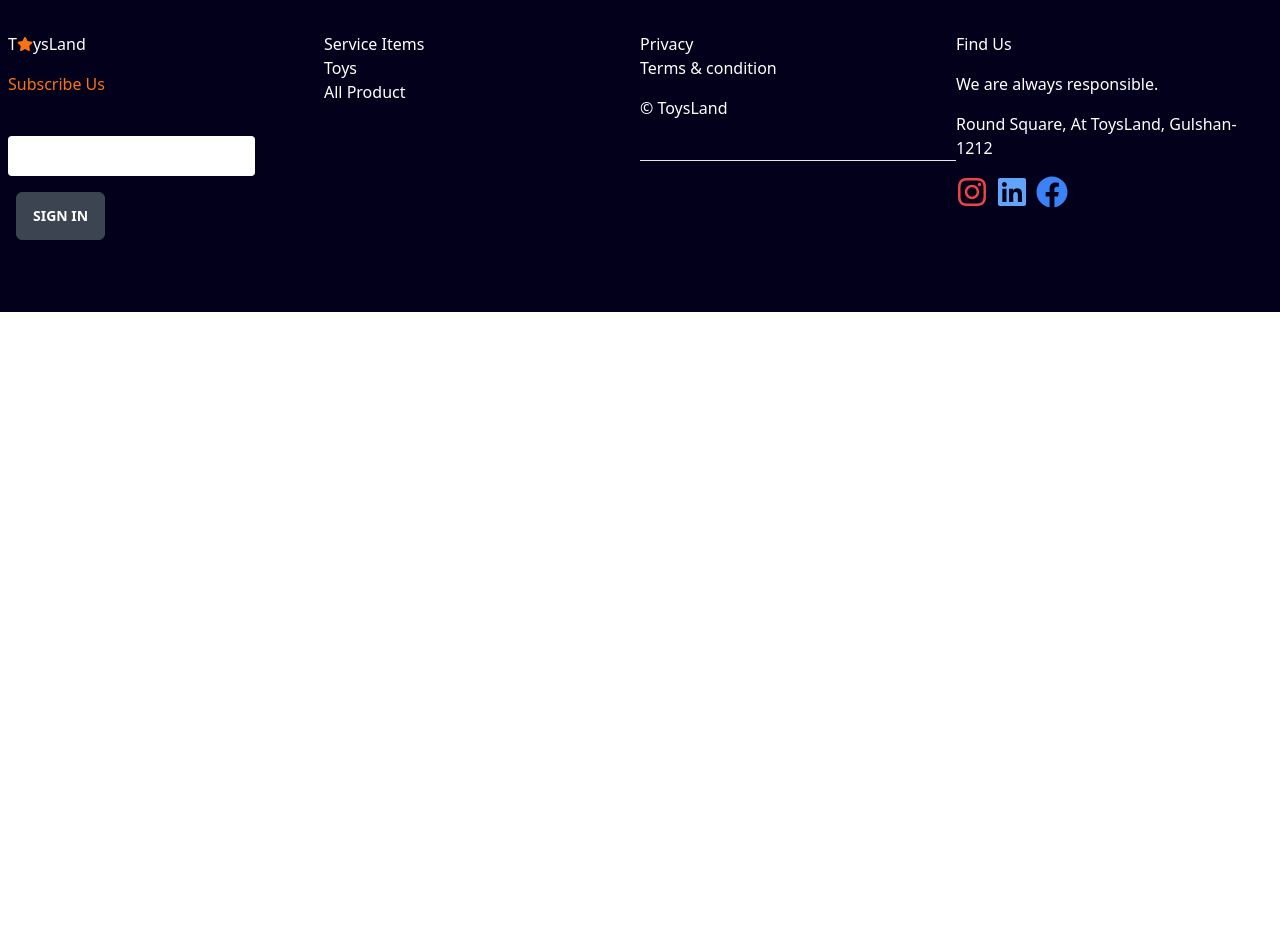
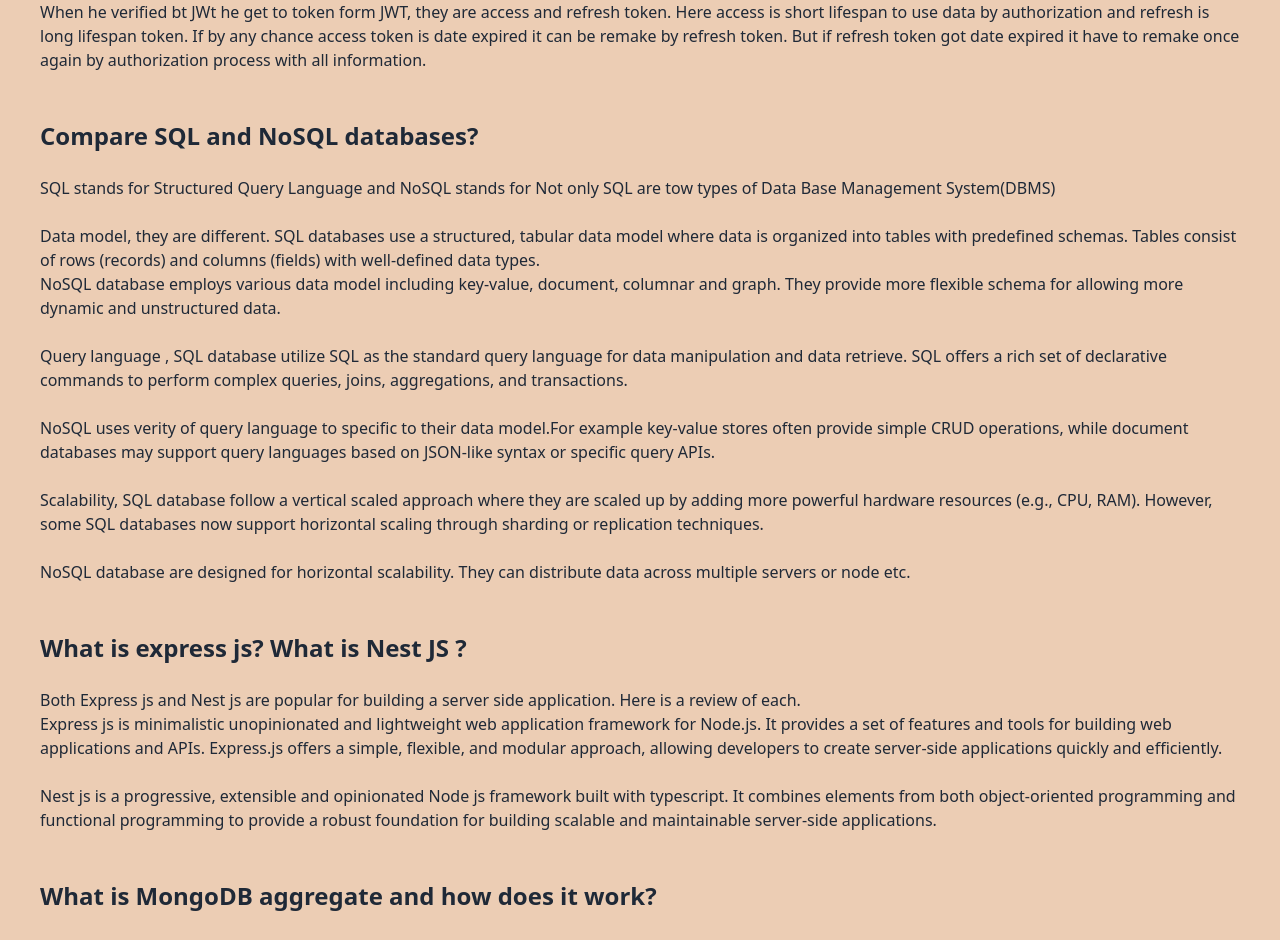
Before and after one commit to HimaloyAshis/ToysLand-client-side, a React (Vite) app: page /blog in a window 1280 px wide. Shown: the part 368-1308 px from the top of the page. Before the commit the page ends 800 px from the top, so only its background shows below. Built offline with nearby package versions, Linux system fonts and the light colour scheme; no server answers.

Commit message:
icon and star added

```diff
--- a/index.html
+++ b/index.html
@@ -10,11 +10,20 @@
   <link rel="preconnect" href="https://fonts.googleapis.com">
   <link rel="preconnect" href="https://fonts.gstatic.com" crossorigin>
   <link href="https://fonts.googleapis.com/css2?family=Open+Sans:wght@500&display=swap" rel="stylesheet">
+
+  <!-- aos animation -->
+  <link rel="stylesheet" href="https://unpkg.com/aos@next/dist/aos.css" />
 </head>
 
 <body>
   <div id="root"></div>
   <script type="module" src="/src/main.jsx"></script>
+
+  <!-- aos animation -->
+  <script src="https://unpkg.com/aos@next/dist/aos.js"></script>
+  <script>
+    AOS.init();
+  </script>
 </body>
 
 </html>
--- a/package.json
+++ b/package.json
@@ -10,6 +10,7 @@
     "preview": "vite preview"
   },
   "dependencies": {
+    "aos": "^2.3.4",
     "daisyui": "^2.51.6",
     "dotenv": "^16.0.3",
     "firebase": "^9.22.0",
@@ -17,6 +18,7 @@
     "react-dom": "^18.2.0",
     "react-hook-form": "^7.43.9",
     "react-icons": "^4.8.0",
+    "react-rating": "^2.0.5",
     "react-router-dom": "^6.11.2",
     "react-tabs": "^6.0.1",
     "react-toastify": "^9.1.3",
--- a/src/Pages/Blog/Blog.css
+++ b/src/Pages/Blog/Blog.css
@@ -0,0 +1,3 @@
+.questionBGC{
+    background-color: #ECCDB4;
+}
--- a/src/Pages/Blog/Blog.jsx
+++ b/src/Pages/Blog/Blog.jsx
@@ -3,12 +3,52 @@
 
 const Blog = () => {
     return (
-        <div className='p-10'>
+        <div className=' questionBGC p-10'>
             <h2 className='text-4xl font-bold text-center py-5'>Question and answer part</h2>
-            <div className=''>
+            <div className='py-10'>
                 <h1 className='text-2xl font-semibold'>What is an access token and refresh token? How do they work and where should we store them on the client-side?</h1>
                 <br />
-                <p></p>
+                <p>Here is taking about JWT, a process to verified the valid user, stands for Json Web Token. When a user need data from website user might be verified by JWT. When he verified bt JWt he get to token form JWT, they are access and refresh token. Here access is short lifespan to use data by authorization and refresh is long lifespan token. If by any chance access token is date expired it can be remake by refresh token. But if refresh token got date expired it have to remake once again by authorization process with all information. </p>
+                <br />
+                <br />
+
+                <h1 className='text-2xl font-semibold'>Compare SQL and NoSQL databases?</h1>
+                <br />
+                <p>
+                    SQL stands for Structured Query Language and NoSQL stands for Not only SQL are tow types of Data Base Management System(DBMS)
+                </p>
+                <br />
+
+                <p>
+                    Data model, they are different. SQL databases use a structured, tabular data model where data is organized into tables with predefined schemas. Tables consist of rows (records) and columns (fields) with well-defined data types.
+                    <br />
+                    NoSQL database employs various data model including key-value, document, columnar and graph.
+                    They provide more flexible schema for allowing more dynamic and unstructured data.
+                </p>
+                <br />
+                <p>Query language , SQL database utilize SQL as the standard query language for data manipulation and data retrieve. SQL offers a rich set of declarative commands to perform complex queries, joins, aggregations, and transactions.
+
+                </p>
+                <br />
+                <p>NoSQL uses verity of query language to specific to their data model.For example key-value stores often provide simple CRUD operations, while document databases may support query languages based on JSON-like syntax or specific query APIs. </p>
+
+                <br />
+                <p>Scalability, SQL database follow a vertical scaled approach where they are scaled up by adding more powerful hardware resources (e.g., CPU, RAM). However, some SQL databases now support horizontal scaling through sharding or replication techniques.</p>
+                <br />
+                <p>NoSQL database are designed for horizontal scalability. They can distribute data across multiple servers or node etc.</p>
+                <br />
+                <br />
+                <h1 className='text-2xl font-semibold'>What is express js? What is Nest JS ?</h1>
+                <br />
+                <p>Both Express js and Nest js are popular for building a server side application. Here is a review of each.</p>
+                <p>Express js is minimalistic unopinionated and lightweight web application framework for Node.js. It provides a set of features and tools for building web applications and APIs. Express.js offers a simple, flexible, and modular approach, allowing developers to create server-side applications quickly and efficiently.</p>
+                <br />
+                <p>Nest js is a progressive, extensible and opinionated Node js framework built with typescript. It combines elements from both object-oriented programming and functional programming to provide a robust foundation for building scalable and maintainable server-side applications.</p>
+                <br />
+                <br />
+                <h1 className='text-2xl font-semibold'>What is MongoDB aggregate and how does it work?</h1>
+                <br />
+                <p>In mongoDB, The aggregate is a powerful feature that allows you to perform complex data aggregation and analysis task on collection and document. It provides a flexible way to data process and data transform using pipeline stage. </p>
             </div>
         </div>
     );
--- a/src/Pages/Home/About/About.jsx
+++ b/src/Pages/Home/About/About.jsx
@@ -4,12 +4,14 @@
 const About = () => {
     return (
         <div className='aboutBg lg:flex p-10'>
-            <div className='about md:w-full lg:w-1/2'>
+            <div className='about md:w-full lg:w-1/2' data-aos="fade-up"
+                data-aos-duration="2000">
 
             </div>
             <div className='aboutText md:w-full lg:w-1/2 relative'>
                 <div className='absolute flex justify-center items-center h-full'>
-                    <div className='p-5  overflow-y-hidden'>
+                    <div className='p-5  overflow-y-hidden' data-aos="fade-up"
+                        data-aos-duration="2000">
                         <h2 className='text-2xl font-semibold'>About us</h2>
                         <p className='overflow-y-hidden'>
                             Welcome to ToysLand, the ultimate online destination for all toy enthusiasts! Our virtual toy emporium is a wonderland where children and adults alike can explore a vast collection of toys that ignite the imagination and bring joy to every playtime. From classic toys that have stood the test of time to the latest innovative creations, ToysLand is your gateway to a world of endless fun and adventure.
--- a/src/Pages/Home/Offer.jsx/Offer.jsx
+++ b/src/Pages/Home/Offer.jsx/Offer.jsx
@@ -3,9 +3,9 @@
 
 const Offer = () => {
     return (
-        <div className='kidBg relative'>
+        <div className='kidBg relative' >
             <div className='text-white absolute h-full lg:w-3/4 lg:left-24  flex justify-center items-center'>
-                <div className=' font-bold text-center space-y-5'>
+                <div className=' font-bold text-center space-y-5' data-aos="fade-down">
                     <p className='text-orange-400'>Exclusive Offer</p>
                     <h2 className='text-4xl font-bold' >Here ToysLand is going on a surprise deal with you. Hurry up visit our store and take your friday offer</h2>
                     <button className='btn'>CheckOut Now</button>
--- a/src/Pages/Login/Login.jsx
+++ b/src/Pages/Login/Login.jsx
@@ -1,11 +1,14 @@
 import React, { useContext, useState } from 'react';
 import './Login.css'
-import { Link } from 'react-router-dom';
+import { Link, useLocation, useNavigate } from 'react-router-dom';
 import { AuthContext } from '../../Provider/AuthProvider';
 
 const Login = () => {
     const {loginUser} = useContext(AuthContext)
     const [error, setError] = useState('')
+    const location = useLocation()
+    const from = location.state?.from?.pathname
+    const navigate = useNavigate()
 
     const handleLogin =(event)=>{
         event.preventDefault()
@@ -20,6 +23,7 @@
             console.log(loginUser)
             setError('')
             form.reset()
+            navigate(from, {replace:true})
         })
         .catch(error=>setError(error.message))
 
--- a/src/Routes/PrivateRoute.jsx
+++ b/src/Routes/PrivateRoute.jsx
@@ -1,9 +1,10 @@
 import React, { useContext } from 'react';
 import { AuthContext } from '../Provider/AuthProvider';
-import { Navigate } from 'react-router-dom';
+import { Navigate, useLocation } from 'react-router-dom';
 
 const PrivateRoute = ({children}) => {
     const {user, loading} = useContext(AuthContext)
+    const location = useLocation()
     if(loading){
         return <progress className="progress w-56"></progress>
     }
@@ -12,7 +13,7 @@
         return children
     }
 
-    return <Navigate to={'/login'}></Navigate>
+    return <Navigate state={{from:location}} to={'/login'} replace></Navigate>
 };
 
 export default PrivateRoute;
```
Also changed, not shown: src/Pages/Home/Home.jsx (+18 -8 lines), 1 other file (tests, documents, lock files or other folders).
